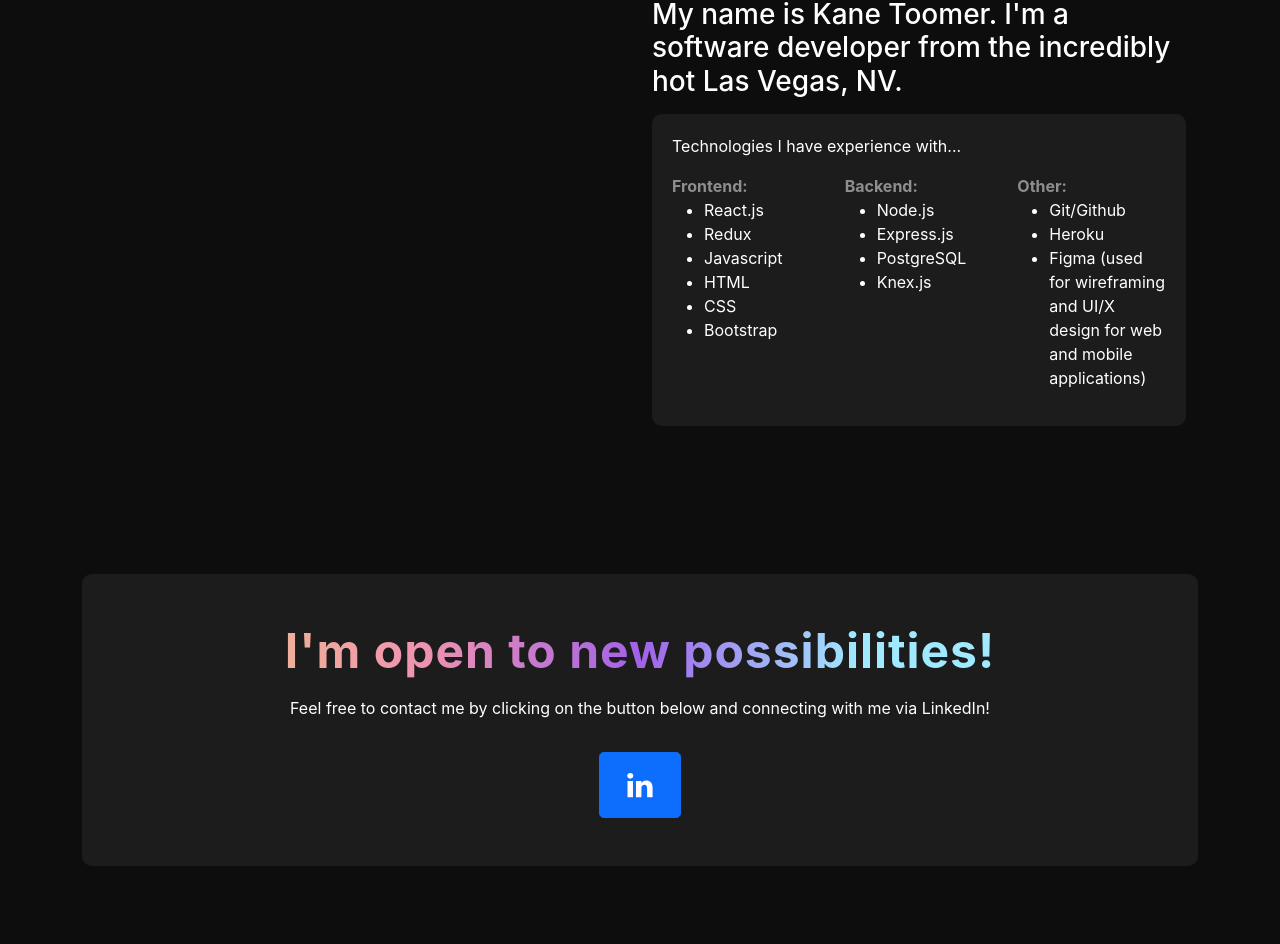
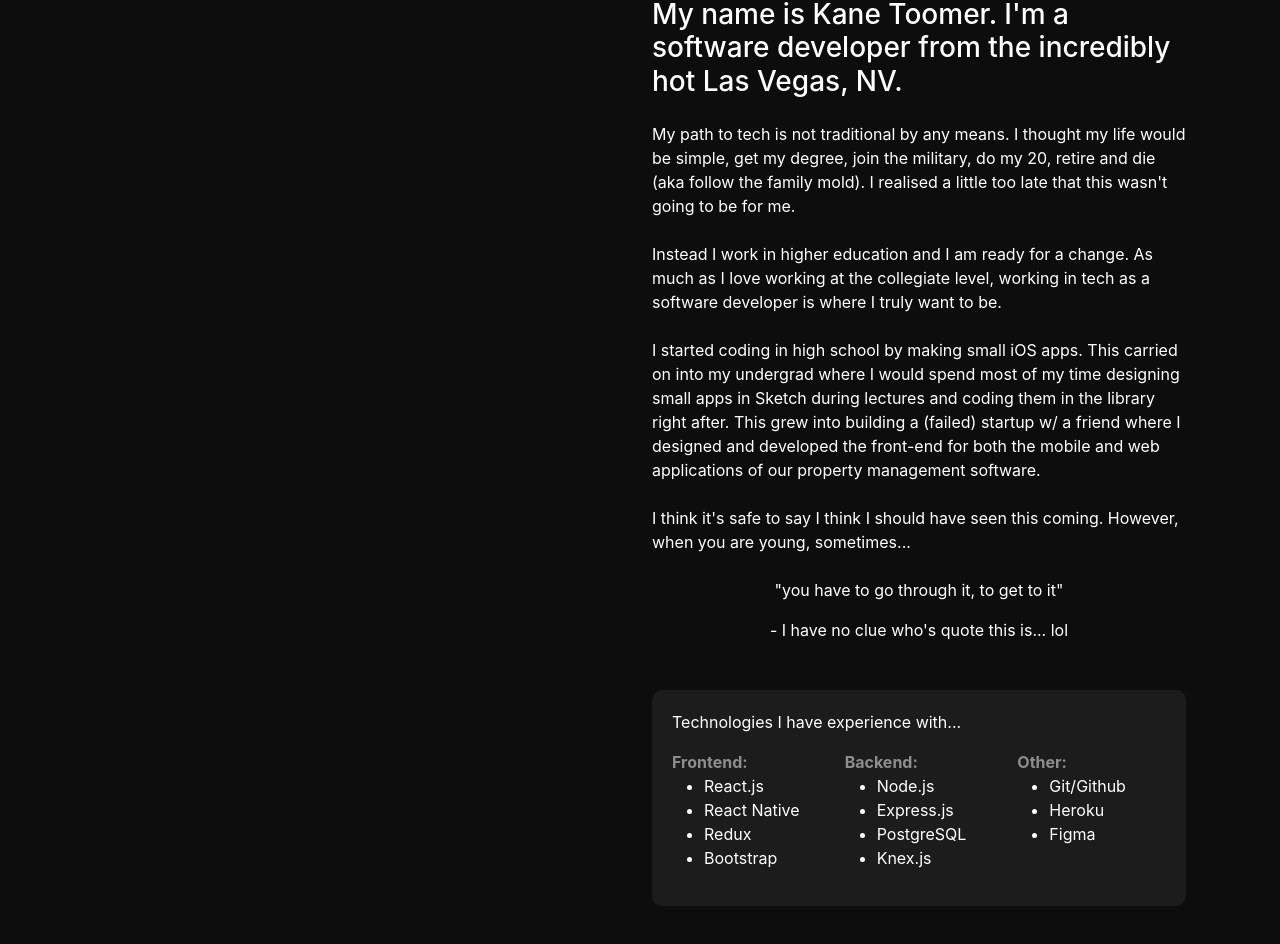
Before and after one commit to kane-toomer/portfolio, a React (Create React App) app: page / in a window 1280 px wide. Shown: the part 478-1422 px from the top of the page. Built offline with nearby package versions, Linux system fonts and the light colour scheme.

Commit message:
about copy done. just need picture of me.

```diff
--- a/src/components/About/about.js
+++ b/src/components/About/about.js
@@ -23,13 +23,22 @@ class About extends Component {
                         {/* Synopsis */}
                         <div className='col-xs-12 col-lg-6'>
                             <div className=''>
-                                <h3 className='text-white'>My name is Kane Toomer. I'm a software developer from the incredibly hot Las Vegas, NV.</h3>
+                                <h3 className='text-white mb-4'>My name is Kane Toomer. I'm a software developer from the incredibly hot Las Vegas, NV.</h3>
 
                                 {/* Paragraph 1 */}
-                                <p></p>
+                                <p className="mb-4">My path to tech is not traditional by any means. I thought my life would be simple, get my degree, join the military, do my 20, retire and die (aka follow the family mold). I realised a little too late that this wasn't going to be for me.</p>
 
                                 {/* Paragraph 2 */}
-                                <p></p>
+                                <p className='mb-4'> Instead I work in higher education and I am ready for a change. As much as I love working at the collegiate level, working in tech as a software developer is where I truly want to be.</p>
+
+                                {/* Paragraph 3 */}
+                                <p className='mb-4'>I started coding in high school by making small iOS apps. This carried on into my undergrad where I would spend most of my time designing small apps in Sketch during lectures and coding them in the library right after. This grew into building a (failed) startup w/ a friend where I designed and developed the front-end for both the mobile and web applications of our property management software.</p>
+
+                                {/* Paragraph 4 */}
+                                <p className='mb-4'>I think it's safe to say I think I should have seen this coming. However, when you are young, sometimes...
+                                </p>
+                                <p className='text-center'>"you have to go through it, to get to it"</p>
+                                <p className='text-center mb-5'>- I have no clue who's quote this is... lol</p>
 
                                 <div className='project-card'>
                                     <div className='row'>
@@ -39,10 +48,8 @@ class About extends Component {
                                             <p><span className='card-titles'>Frontend:</span>
                                                 <ul>
                                                     <li>React.js</li>
+                                                    <li>React Native</li>
                                                     <li>Redux</li>
-                                                    <li>Javascript</li>
-                                                    <li>HTML</li>
-                                                    <li>CSS</li>
                                                     <li>Bootstrap</li>
                                                 </ul>
                                             </p>
@@ -64,7 +71,7 @@ class About extends Component {
                                                 <ul>
                                                     <li>Git/Github</li>
                                                     <li>Heroku</li>
-                                                    <li>Figma (used for wireframing and UI/X design for web and mobile applications)</li>
+                                                    <li>Figma</li>
                                                 </ul>
                                             </p>
                                         </div>
```
